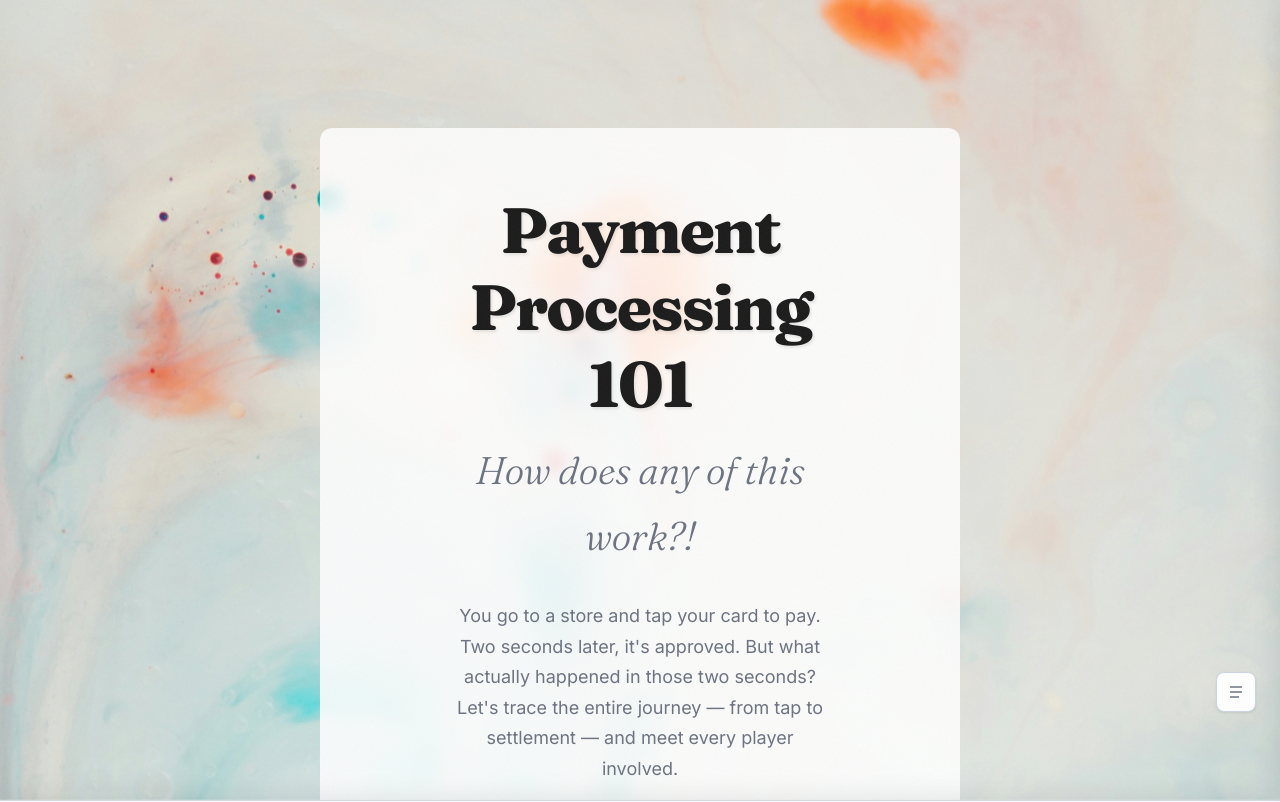
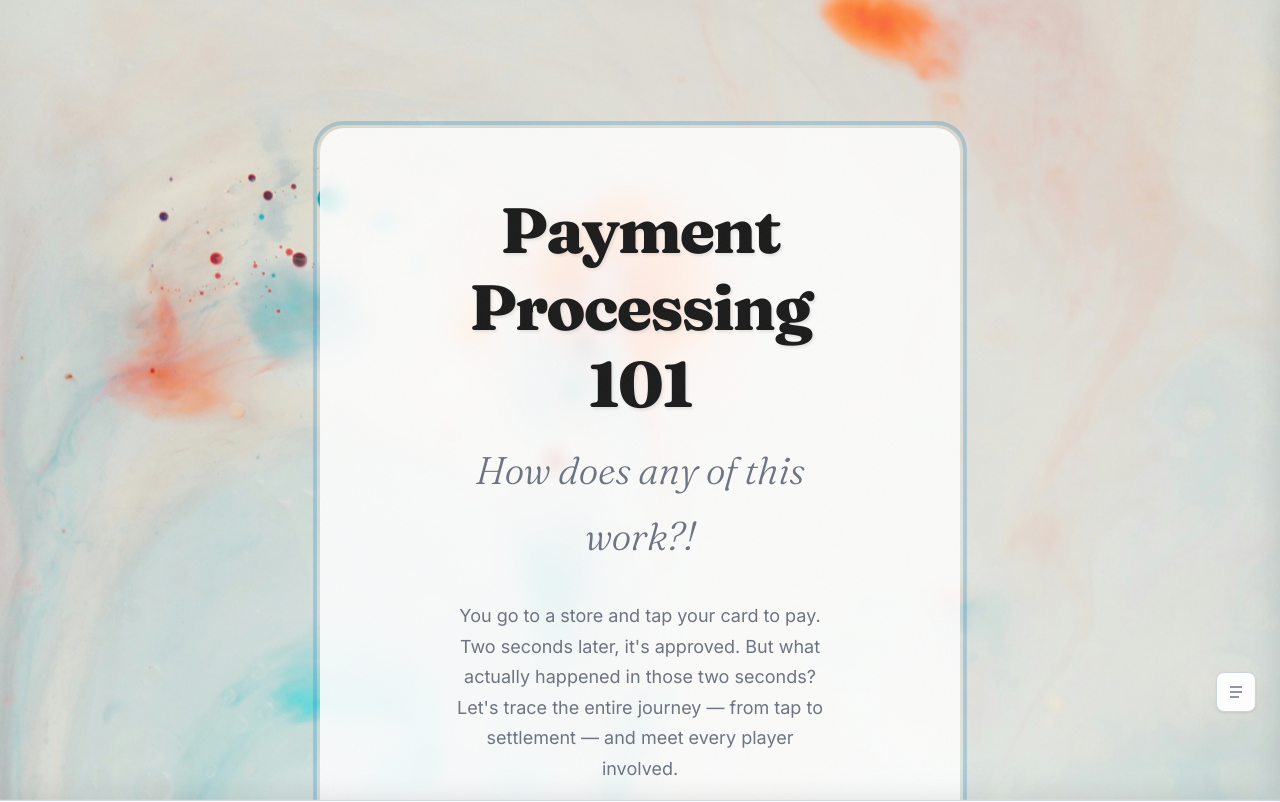
Before and after one commit to AdamTMack/payments-101, a plain HTML site: page index.html in a window 1280 px wide. Shown: the top 802 px of the page. Drawn offline with Linux system fonts and the light colour scheme.

Commit message:
feat: hero card double outline with subtle accent border
- Increase hero-content border-radius to 24px
- Add pseudo-element outer stroke (4px accent, 25% opacity)
  with 3px transparent inset gap

Co-Authored-By: Claude Opus 4.6 <noreply@anthropic.com>

```diff
--- a/css/styles.css
+++ b/css/styles.css
@@ -274,9 +274,21 @@ section:nth-of-type(even) {
   max-width: 640px;
   background: rgba(255, 255, 255, 0.85);
   padding: var(--space-lg) var(--space-xl);
-  border-radius: 12px;
+  border-radius: 24px;
   backdrop-filter: blur(8px);
   -webkit-backdrop-filter: blur(8px);
+  position: relative;
+}
+
+/* Double outline: hairline transparent gap + accent outer stroke */
+.hero-content::before {
+  content: '';
+  position: absolute;
+  inset: -7px; /* 3px transparent gap + 4px stroke */
+  border-radius: 30px;
+  border: 4px solid var(--color-accent);
+  opacity: 0.25;
+  pointer-events: none;
 }
 
 #hero h1 {
```
Also changed, not shown: 1 other file.
